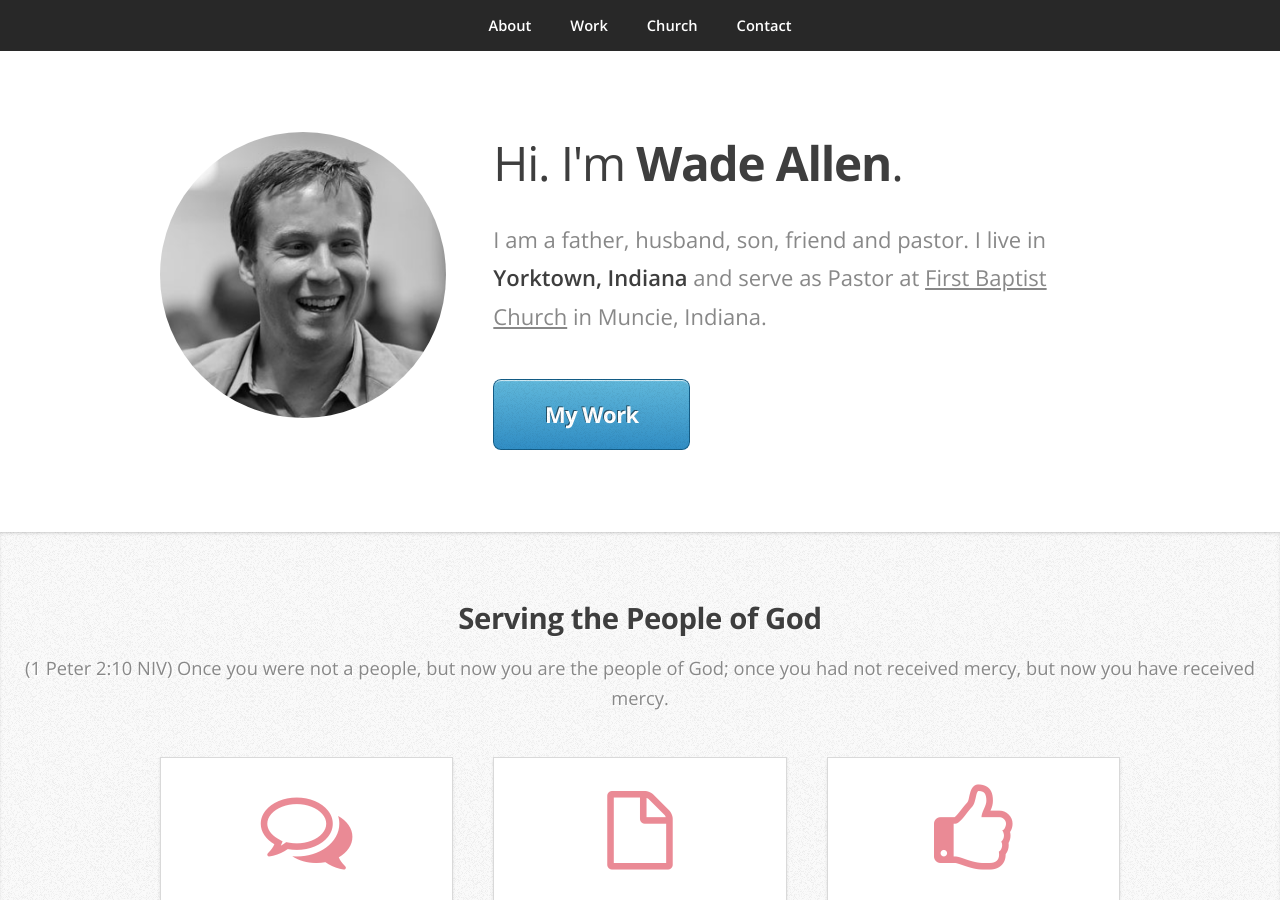
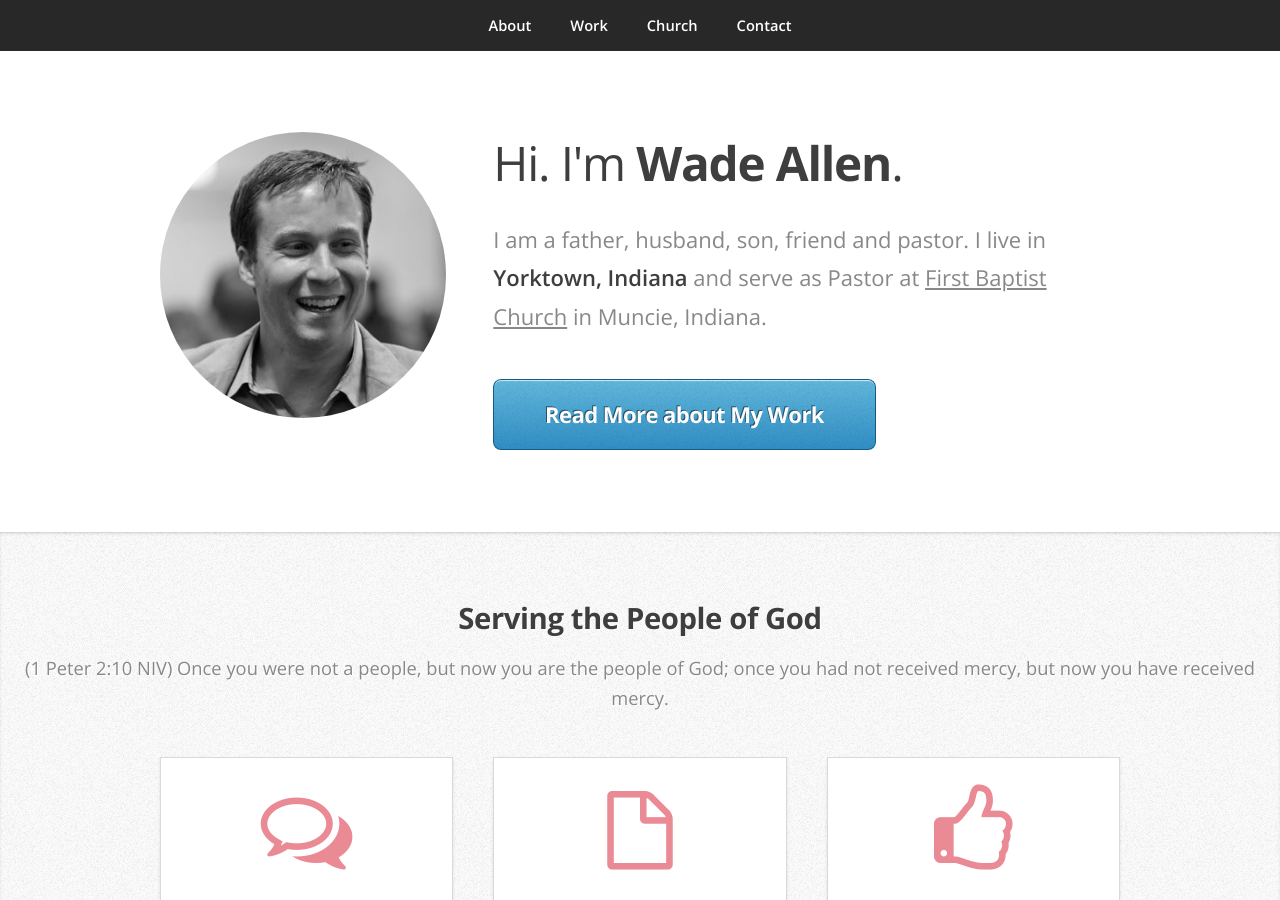
Before and after one commit to a1ip/wadeallen, a Jekyll site: the page built from index.html, in a window 1280 px wide and 900 px high. Built offline with Jekyll 4.4.1, drawn with Linux system fonts in a browser that asks for light colours.

Commit message:
Site updated at 2014-07-09 16:53:21 UTC

```diff
--- a/index.html
+++ b/index.html
@@ -14,7 +14,7 @@ layout: default
 								<h1>Hi. I'm <strong>Wade Allen</strong>.</h1>
 							</header>
 							 <p>I am a father, husband, son, friend and pastor. I live in <strong>Yorktown, Indiana</strong> and serve as Pastor at <a href="http://fbcmuncie.org">First Baptist Church</a> in Muncie, Indiana.</p>
-							 <a href="#work" class="button button-big">My Work</a>
+							 <a href="#work" class="button button-big">Read More about My Work</a>
 						</div>
 					</div>
 				</article>
```
Also changed, not shown: 2 other files.
